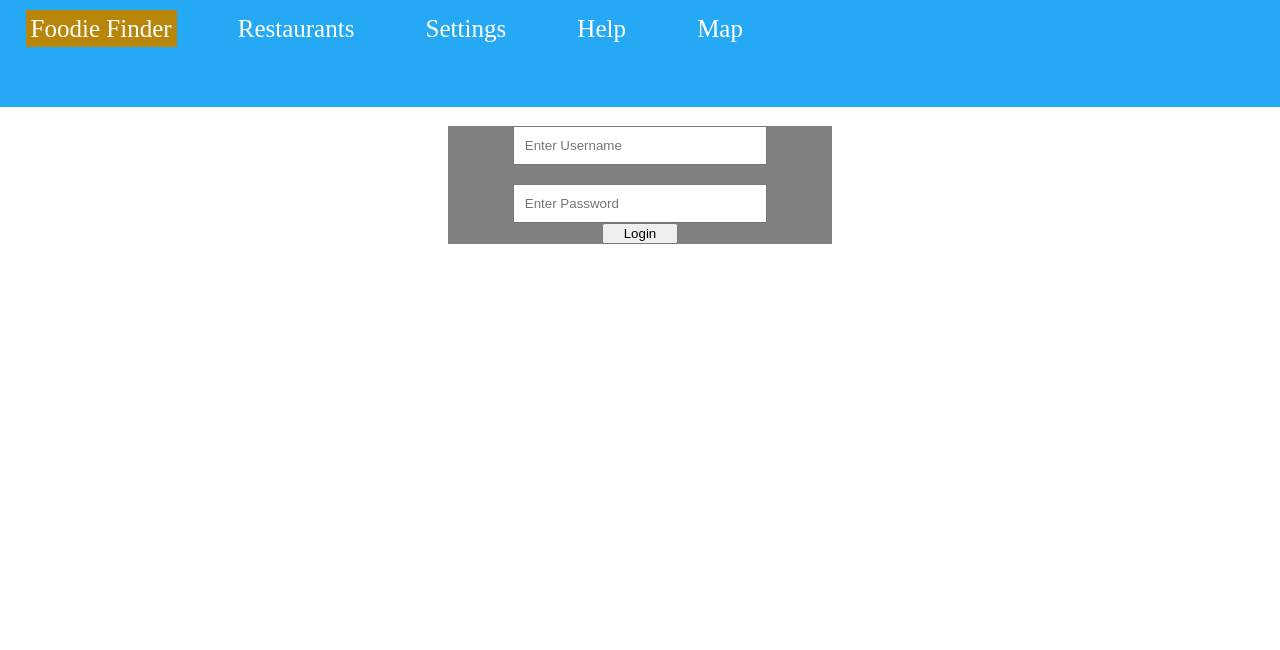
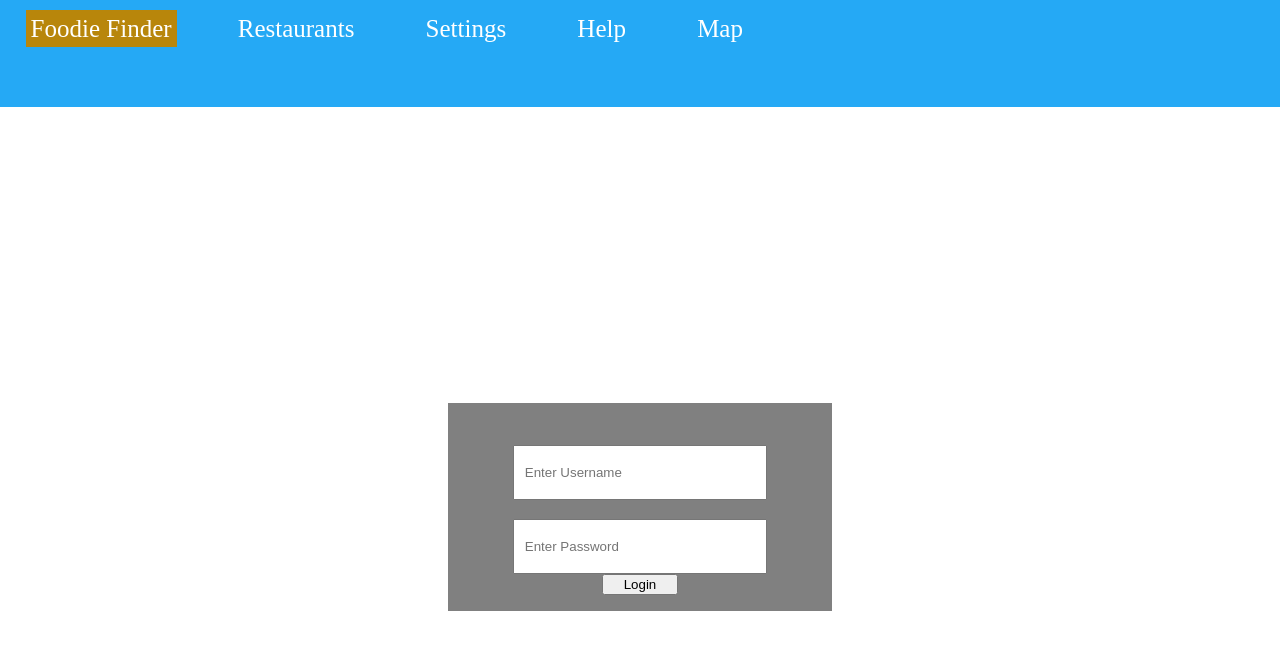
Before and after one commit to alvjg/food-app, a React (Create React App) app: page / in a window 1280 px wide. Shown: the top 650 px of the page. Built offline with nearby package versions, Linux system fonts and the light colour scheme.

Commit message:
Removed div tag for login
Login div is now replaced with Form from react router

```diff
--- a/src/components/Home.js
+++ b/src/components/Home.js
@@ -6,18 +6,13 @@ const Home = () => {
 
     return (
         <>
-            <Form method="post" action="/">
-                <div class="login-form">
-                    <input class="info" type="text" name="username" placeholder="Enter Username" required></input>
-                    <input class="info" type="text" name="password" placeholder="Enter Password" required></input>
-                    <button class="login" type="submit">Login</button>
-
-                </div>
-
+            <Form class="login-form" method="post" action="/">
+                <input class="info" type="text" name="username" placeholder="Enter Username" required></input>
+                <input class="info" type="text" name="password" placeholder="Enter Password" required></input>
+                <button class="login" type="submit">Login</button>
                 {/* if an action did occur and it is an error, display the error message */}
                 {data && data.error && <p>{data.error}</p>}
             </Form>
-
 
         </>)
 }
```
